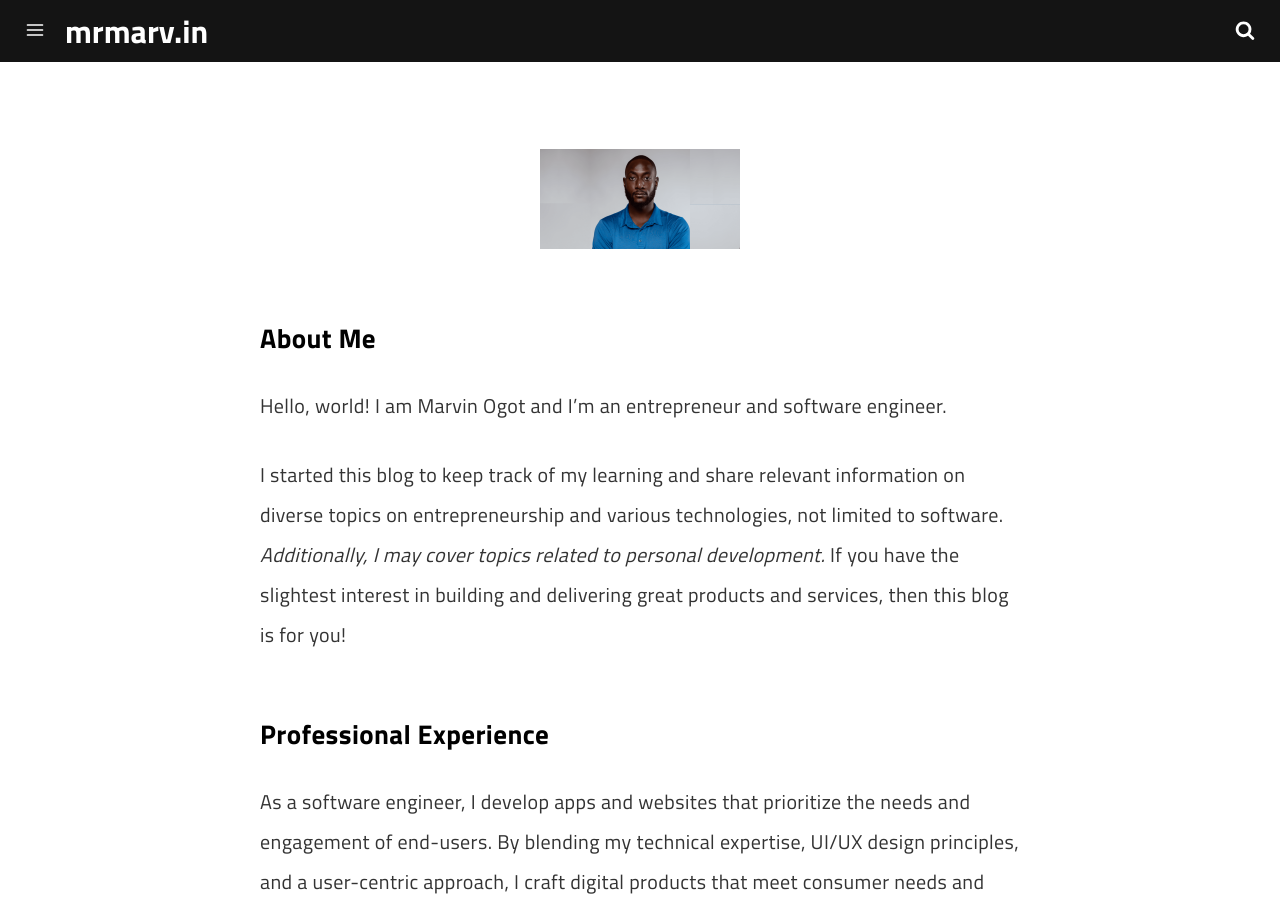
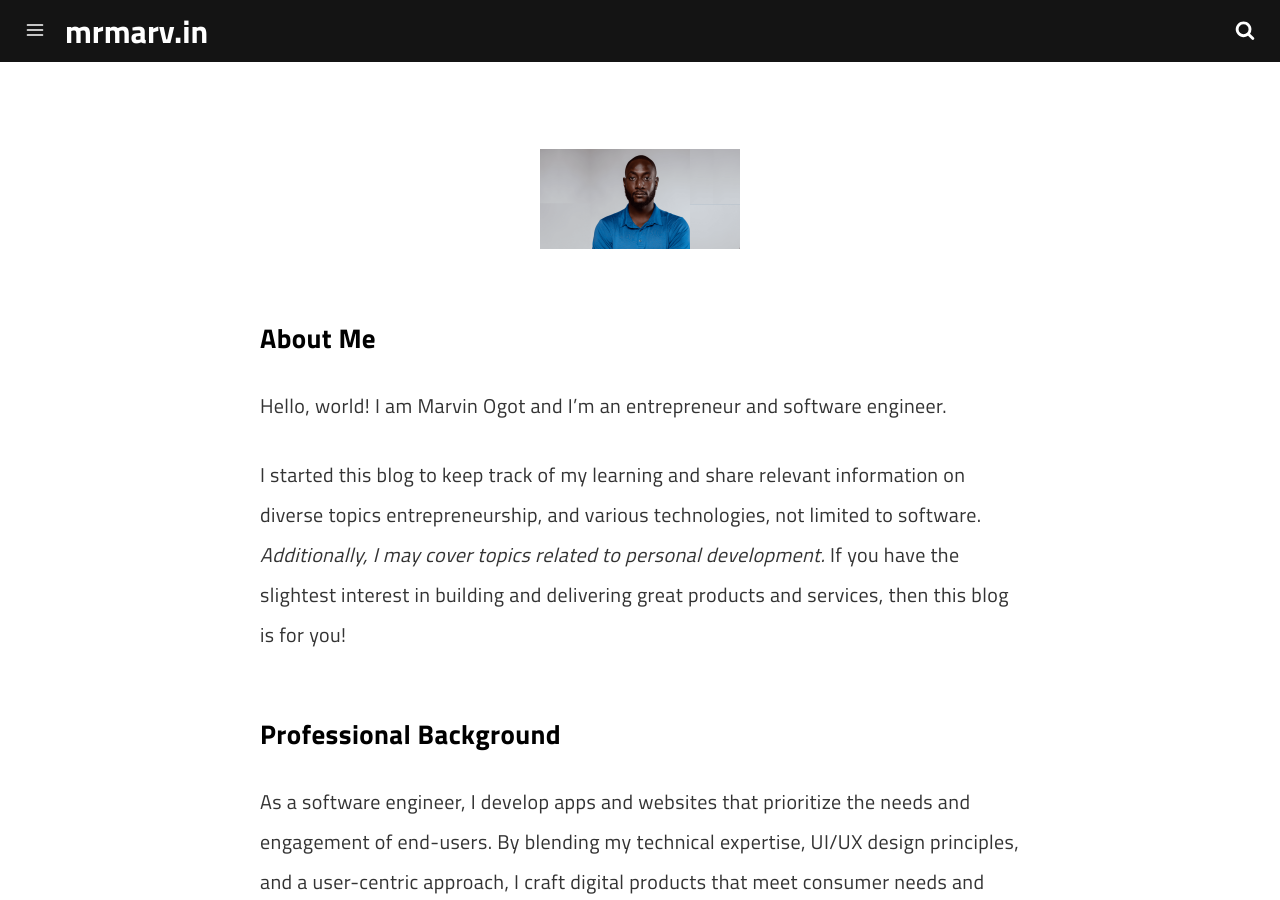
Before and after one commit to marv0/marv0.github.io, a Jekyll site: the page built from pages/about.md, in a window 1280 px wide and 900 px high. Built offline with Jekyll 4.4.1, drawn with Linux system fonts in a browser that asks for light colours; a script that is not in the unit is left out.

Commit message:
Update about.md

```diff
--- a/pages/about.md
+++ b/pages/about.md
@@ -12,9 +12,9 @@
 
 Hello, world! I am Marvin Ogot and I’m an entrepreneur and software engineer.
 
-I started this blog to keep track of my learning and share relevant information on diverse topics on entrepreneurship and various technologies, not limited to software. *Additionally, I may cover topics related to personal development.* If you have the slightest interest in building and delivering great products and services, then this blog is for you!
+I started this blog to keep track of my learning and share relevant information on diverse topics entrepreneurship, and various technologies, not limited to software. *Additionally, I may cover topics related to personal development.* If you have the slightest interest in building and delivering great products and services, then this blog is for you!
 
-### Professional Experience
+### Professional Background
 
 As a software engineer, I develop apps and websites that prioritize the needs and engagement of end-users. By blending my technical expertise, UI/UX design principles, and a user-centric approach, I craft digital products that meet consumer needs and deliver exceptional user experiences.
 
```
